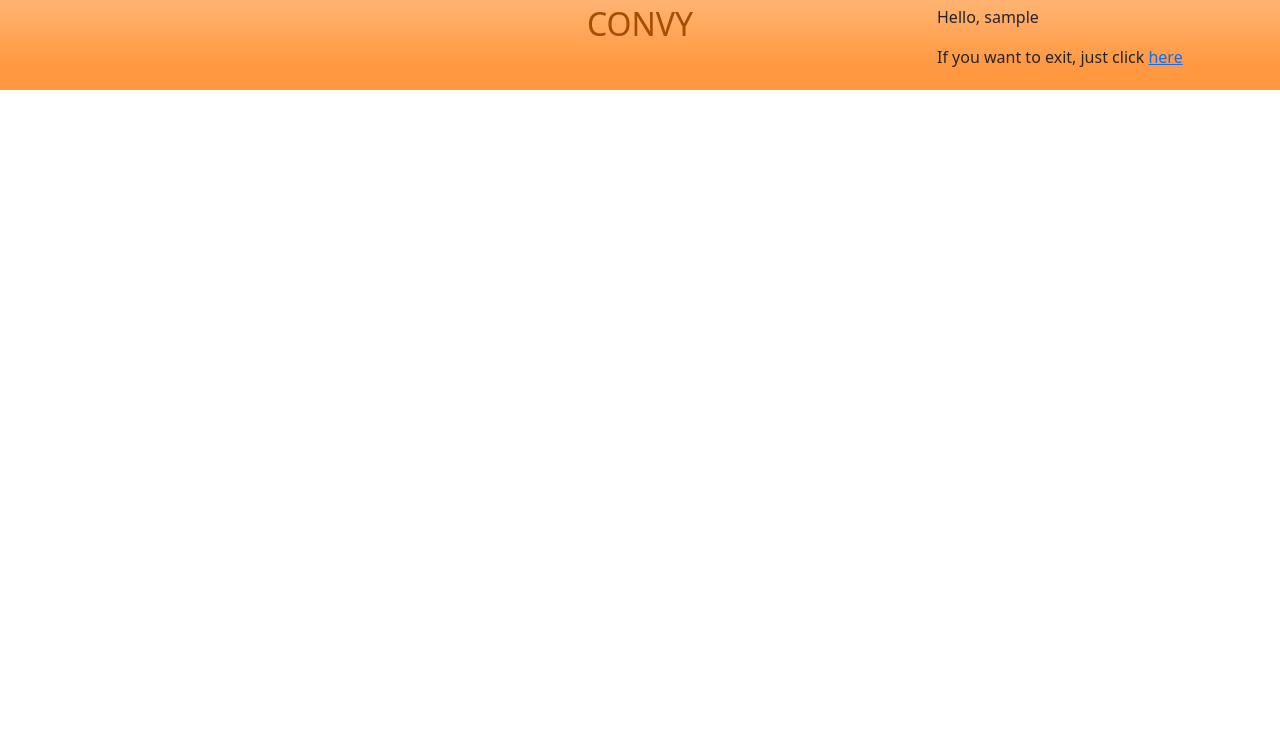
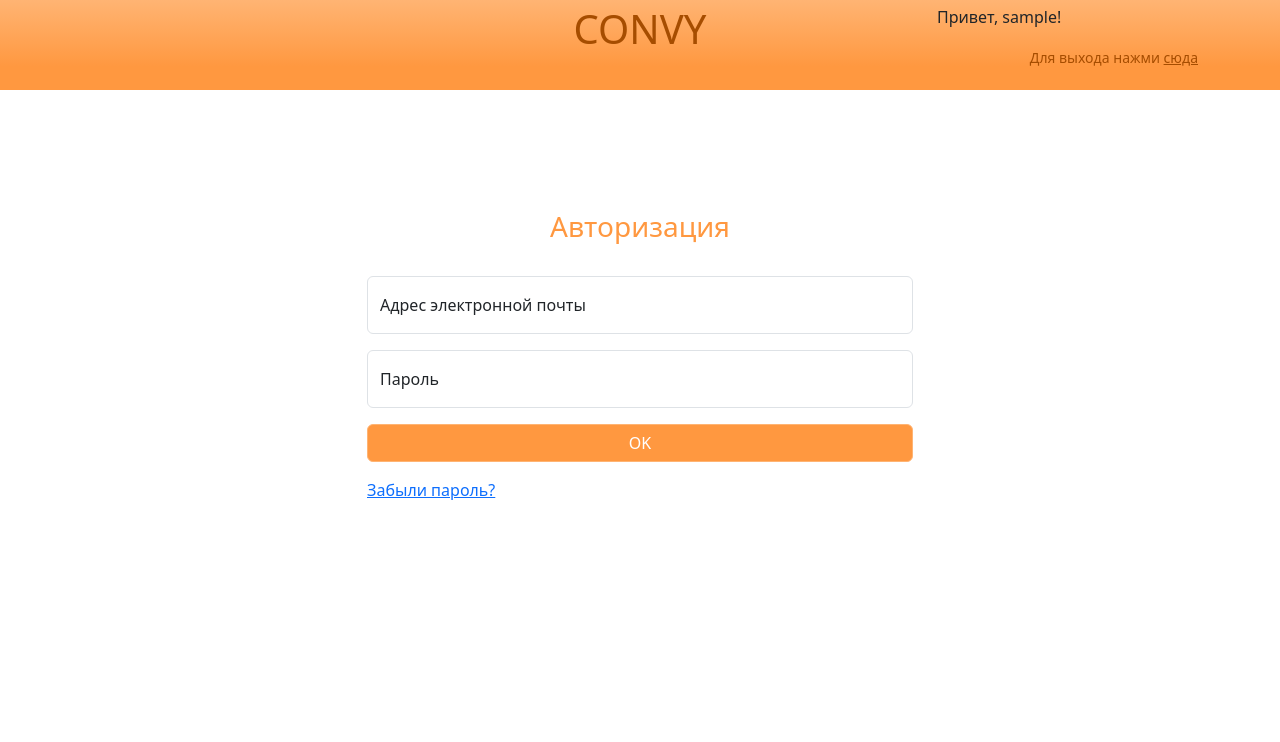
Before and after one commit to Rayvik014/convy, a Django app: page / in a window 1280 px wide. Shown: the top 742 px of the page. Run offline with Django 4.2, Linux system fonts and the light colour scheme; the visitor is signed in with stand-in values (Sample User, id 1); some libraries are stand-ins or nearby versions.

Commit message:
make sure it works

```diff
--- a/controls/static/css/convy.css
+++ b/controls/static/css/convy.css
@@ -32,13 +32,6 @@
     border-color: var(--color1) !important;
 }
 
-.form-control {
-    text-align: center !important;
-    letter-spacing: 5px !important;
-    word-spacing: 10px !important;
-}
-
-
 header, footer {
     padding: 5px 0;
     }
--- a/controls/templates/controls/Index.html
+++ b/controls/templates/controls/Index.html
@@ -2,9 +2,38 @@
 
 {% block head_right %}
     {% if user.is_authenticated %}
-        <p>Hello, {{ user }} </p>
-        <p>If you want to exit, just click <a href="{% url 'logout' %}">here</a></p>
+        <p>Привет, {{ user }}! </p>
+        <p align="right" class="color3"><small>Для выхода нажми <a class="color3" href="{% url 'logout' %}">сюда</a></small></p>
     {% else %}
-        <p><a href="{% url 'login' %}">Click here to Log In</a></p>
+        <p align="right" class="color3"><small><a class="color3" href="{% url 'login' %}">Вход</a> или Регистрация</small></p>
     {% endif %}
 {% endblock %}
+
+
+{% block center %}
+    <br><br><br><br><br>
+    <h3 align="center" class="color2">Авторизация</h3>
+    <br>
+    {% if form.errors %}
+        <p align="center" class="color3">Имя пользователя или пароль неверные, попробуйте снова</p>
+    {% endif %}
+
+    <form action={% url 'login' %} method="post">
+        {% csrf_token %}
+        <div class="form-floating mb-3">
+            <input type="email" class="form-control" id="EmailValue" placeholder="Адрес электронной почты">
+            <label for="EmailValue">Адрес электронной почты</label>
+        </div>
+        <div class="form-floating mb-3">
+            <input name="answer" class="form-control" type="text" id="PasswordValue" placeholder="Password123">
+            <label for="PasswordValue">Пароль</label>
+        </div>
+        <button type="submit" value="OK" class="btn btn-primary mb-3"> OK </button>
+        <input type="hidden" name="next" value="{{ next }}"
+     </form>
+
+    {# Assumes you setup the password_reset view in your URLconf #}
+    <p><a href="{% url 'password_reset' %}">Забыли пароль?</a></p>
+
+
+{% endblock %}
--- a/controls/templates/controls/base.html
+++ b/controls/templates/controls/base.html
@@ -17,7 +17,7 @@
                 {% endblock %}
             </div>
             <div class="col-6">
-                <h2 class="text-center text-uppercase color3"> Convy </h2>
+                <h1 class="text-center text-uppercase color3"> Convy </h1>
             </div>
             <div class="col-3">
                 {% block head_right %}
--- a/controls/urls.py
+++ b/controls/urls.py
@@ -7,4 +7,5 @@ urlpatterns = [
     path("game/PlusOneWord", views.button_plus_one, name="PlusOneWord"),
     path("game/PlusTenWords", views.button_plus_ten, name="PlusTenWords"),
     path("game/answer", views.answer, name="answer")
+
 ]
--- a/controls/views.py
+++ b/controls/views.py
@@ -8,6 +8,7 @@ import random
 # There are constants that increase or decrease value of chance to drop the word:
 CORRECTANSWER = 7 # how to decrease chance for next drop with right answer (def Answer)
 INCORRECTANSWER = 7 # how to increase chance for next drop with wrong answer (def Answer)
+CHANCEONSTART = 80 # chance for drop with new words creates (inverted value is percent of learning)
 
 def index(request):
     return render(request, 'controls/Index.html')
@@ -19,25 +20,28 @@ def button_plus_word(user_id, count_of_words):
     """
     message, message2 = "", ""
     for i in range(count_of_words):
-        # QuerySet of All words in Base:
+        # QuerySet of All words (word_ids) in Base:
         word_ids_list = Word.objects.values_list('pk', flat=True)
-        # QuerySet of All words of current User:
+        # QuerySet of All words (word_ids) of current User:
         user_words = Progress.objects.filter(user_id=user_id).values_list('word_id', flat=True)
         excludes_words = set()
         while len(word_ids_list) > 0:
             random_pick = random.choice(word_ids_list)  # Choose random word ID
             if random_pick not in user_words:
-                p = Progress(user_id=user_id, word_id=random_pick)  # Write the new string in database
+                p = Progress(user_id=user_id, word_id=random_pick, chance=CHANCEONSTART)  # Write the new string in database
                 p.save()
                 word_obj = Word.objects.get(pk=random_pick)
-                message2 += f"The word added: {word_obj.lang1}/{word_obj.lang2}\n"
+                message2 += f"Добавлено слово: {word_obj.lang1}/{word_obj.lang2}\n"
                 break
             else:
                 excludes_words.add(random_pick)  # excludes already dropped picks
                 word_ids_list = word_ids_list.exclude(pk__in=excludes_words)
                 user_words = user_words.exclude(pk__in=excludes_words)
-    message = "No more words for you" if message2 == "" else message2
+    message = "Нет больше новых слов" if message2 == "" else message2
     return message
+
+def inverse_percentage(percent:int):
+    return (-1) * percent + 101
 
 def button_plus_one(request):
     user_id = request.user.id
@@ -50,12 +54,20 @@ def button_plus_ten(request):
     return HttpResponseRedirect(reverse('game') + '?message-from-button=' + message)
 
 def game(request):
-    """Function is offer the random Word from User's base for translation, structure of letters and spaces.
+    """Main function for render Game Page. It offers the new word for gamer and displays buttons and statistics.
     """
     if not request.user.is_authenticated:
         return HttpResponseRedirect(reverse('index'))
-    user_words = Progress.objects.filter(user_id=request.user.id).values_list('word_id', flat=True)
-    word_chances = Progress.objects.filter(user_id=request.user.id).values_list('chance', flat=True)
+    user_words = []
+    word_chances = []
+    sector_list = []
+    queryset = Progress.objects.filter(user_id=request.user.id).values_list('word_id', 'chance')
+    for x,y in queryset:
+        user_words.append(x)
+        word_for_sector = Word.objects.get(pk=x)
+        sector_list.append(str(word_for_sector.sector))
+        word_chances.append(y)
+    sector_statistics = dictionary_with_sector_statictics(user_words, word_chances, sector_list)
     message_from_button = request.GET.get('message-from-button', '')
     message_from_answer = request.GET.get('message-from-answer', '')
     words_in_dictionary = str(len(user_words)) + "/" + str(Word.objects.count())
@@ -63,7 +75,7 @@ def game(request):
         random_pick = random.choices(user_words, weights=word_chances)[0]
         # Zero here because random.choices returns a [list with one value] instead one integer
     except IndexError:
-        message_from_answer = "You have not any words"
+        message_from_answer = "В словаре ни одного слова, давай скорее добавим, нажми кнопку слева! "
         return render(request, 'controls/Game.html', {'message_from_answer':message_from_answer,
                                                       'words_in_dictionary':words_in_dictionary})
     lang = random.choice((1, 2))
@@ -73,12 +85,12 @@ def game(request):
     offered_structure = make_word_structure(offered_object.lang2) if lang == 1 else make_word_structure(offered_object.lang1)
     offered_answer = offered_object.lang2 if lang == 1 else offered_object.lang1
     learning_progress = 1
-    # QuerySet hasn't method .index, so using this construction for find value by index:
+    # QuerySet hasn't method .index, so using this construction for find value by index, then invert percentage:
     for x,y in enumerate(user_words):
         if y == random_pick:
-            learning_progress = word_chances[x]
-    learning_progress = (-1)*learning_progress + 101 #invert the value
+            learning_progress = inverse_percentage(word_chances[x])
     return render(request, 'controls/Game.html', {
+                                    'sector_statistics':sector_statistics,
                                     'words_in_dictionary':words_in_dictionary,
                                     'message_from_answer':message_from_answer,
                                     'message_from_button':message_from_button,
@@ -88,6 +100,31 @@ def game(request):
                                     'offered_sector':offered_sector,
                                     'offered_structure':offered_structure,
                                     'learning_progress':learning_progress})
+
+def dictionary_with_sector_statictics(user_words:list, word_chances:list, sector_list:list):
+    """This function calculate progress percent for each sector.
+    :param user_words: list[] with word ID's using by player
+    :param word_chances: list[] with chances of drop by each word
+    :param sector_list: List[] with names of sectors using by player
+    :return: Dictionary with progress values by sectors
+    """
+    sector_for_dict = []
+    chance_for_dict = []
+    quantity_for_dict = []
+    divised_chance_for_dict = []
+    for i in range(len(user_words)):
+        if sector_list[i] not in sector_for_dict:
+            sector_for_dict.append(sector_list[i])
+            chance_for_dict.append(word_chances[i])
+            quantity_for_dict.append(1)
+            divised_chance_for_dict.append(inverse_percentage(word_chances[i]))
+        else:
+            k = sector_for_dict.index(sector_list[i])
+            chance_for_dict[k] += word_chances[i]
+            quantity_for_dict[k] += 1
+            divised_chance_for_dict[k] = inverse_percentage(chance_for_dict[k] // quantity_for_dict[k])
+    dictionary = {k:v for k,v in zip(sector_for_dict, divised_chance_for_dict)}
+    return dictionary
 
 def make_word_structure(string):
     """Function returns the structure of word or sentence with minuses like:
@@ -104,7 +141,7 @@ def answer(request):
     """
     if request.method == 'POST':
         form = AnswerForm(request.POST)
-        mess = "Cant read Input"
+        mess = "нет ответа"
         if form.is_valid():
             the_answer = form.cleaned_data['answer'].lower()
             offered_answer = form.cleaned_data['offered_answer'].lower()
@@ -113,11 +150,11 @@ def answer(request):
             if the_answer == offered_answer: # decrease chance value if the answer is correct
                 progress.chance = chance_change(False, CORRECTANSWER, progress.chance)
                 progress.save(update_fields=["chance"])
-                mess = "Correct!"
+                mess = "Верно!"
             else:                            # increase chance value if the answer is incorrect
                 progress.chance = chance_change(True, INCORRECTANSWER, progress.chance)
                 progress.save(update_fields=["chance"])
-                mess = "Wrong!"
+                mess = f"Неправильно! Ответ: {offered_answer}"
         return HttpResponseRedirect(reverse('game') + '?message-from-answer=' + mess)
     else:
         form = AnswerForm()
```
Also changed, not shown: controls/templates/controls/Game.html (+23 -4 lines), templates/registration/logged_out.html (+9 -3 lines), 1 other file.
